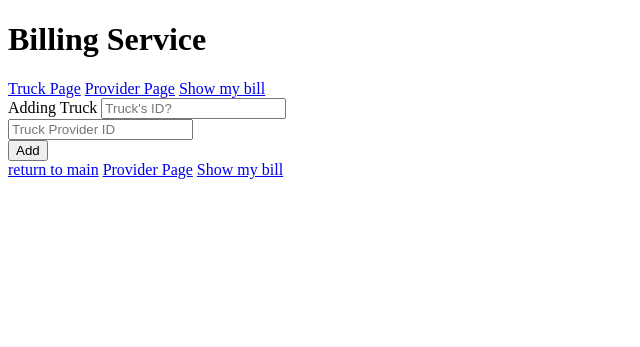
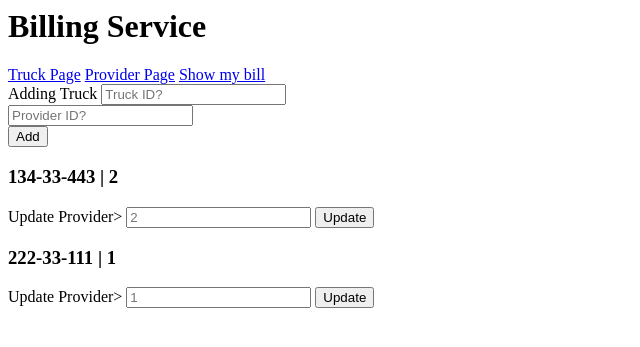
Before and after one commit to DevOpsWeek/GanShmuel, a Flask app: page /trucks in a window 1280 px wide. Shown: the top 347 px of the page, without its empty margins (0-640 px from the left). Run offline with Flask 2, Linux system fonts and the light colour scheme; data comes from the database, SQL or seed files in the repository.

Commit message:
second push

```diff
--- a/app/app.py
+++ b/app/app.py
@@ -46,10 +46,10 @@ def getHealth():
 
 @app.route('/addTrucks', methods=['POST'])
 def postTrucks():
-   truckid=request.form.get("Truck ID")
-   provid=request.form.get("Provider ID")
+   truckid=request.form.get("truck_id")
+   provid=request.form.get("prov_id")
    val=(truckid,provid)
-   post_truck="INSERT into Trucks (id,provider_id) VALUES(%s,%d)"
+   post_truck="INSERT into Trucks (id,provider_id) VALUES(%s,%s)"
    cursor.execute(post_truck,val)
    cnx.commit()
    return redirect(url_for("getTrucks"))
@@ -59,17 +59,18 @@ def postTrucks():
 def getTrucks():
     cursor.execute('SElECT * FROM Trucks')
     results = cursor.fetchall()
-    return render_template("trucks.html",trucks=results)
+    return render_template("trucks.html",truck_list=results)
 
-@app.route('/updateTrucks/<string:id>', methods=['PUT'])
+@app.route('/updateTrucks/<string:id>')
 def putTrucks(id):
-    provid=request.form['New Provider ID']
     truckid=id
+    provid=request.form["new_prov_id"]
     val=(provid,truckid)
-    put_truck="UPDATE Trucks SET provider_id = %s WHERE id = %s"
-    cursor.execute(put_truck,val)
-    cnx.commit()
-    return redirect(url_for("getTrucks"))
+    put_trucks="UPDATE Trucks SET provider_id =%s WHERE id=%s"
+    cursor.execute(put_trucks,val)
+    return
+
+
 
 
 
--- a/app/requirements.txt
+++ b/app/requirements.txt
@@ -1,2 +1,3 @@
 Flask
 mysql-connector
+mysql-connector-python
--- a/app/templates/base.html
+++ b/app/templates/base.html
@@ -1,4 +1,4 @@
-<!doctype html>
+<doctype html>
 <html lang="en">
 <head>
     <title>Billing app</title>
--- a/app/templates/trucks.html
+++ b/app/templates/trucks.html
@@ -4,31 +4,20 @@
 {% endblock %}
 
 {% block body %}
+    <div class="box">
+        <form action="/add" method="post">
+            <label for="title">Adding Truck</label>
+            <input type="text" name="truck_id" placeholder="Truck ID?"><br>
+            <input type="number" name="prov_id" placeholder="Provider ID?"><br>
+            <button type="submit">Add</button>
+        </form>
+        {% for truck in truck_list %}
+            <h3>{{ truck[0] }} | {{ truck[1] }}</h3>
+            <form action="update/{{truck[0]}}" method="post">
+            <label for=title>Update Provider></label>
+            <input type="number" name="new_prov_id" placeholder="{{truck[1]}}"<br>
+            <button type="submit">Update</button>
 
-<div class="box">
-        <form action="/addTrucks" method = "post">
-                 <label for="title">Adding Truck</label>
-                        <input type="text" name="Truck_ID" placeholder="Truck's ID?"><br>
-                        <input type="number" name="Provider_ID" placeholder="Truck Provider ID"><br>
-                                 <button type="submit">Add</button>
-        </form>
-
-        {% for truck in truck_list %}
-                <h3>Truck_ID:{{truck[0]}}|Provider_ID:{{truck[1]}}</h3>
-                <form action="/update/{{trunk[0]}}" method="post">
-                        <lablel for="New_Provider_ID">Update Provider ID</label>
-                        <input type="number" name="New_Provider_ID" placeholder="Update Provider?"><br>
-                        <button type="sumbit">Update</button>
-                </form>
         {% endfor %}
-
-
-
-        <a href="/">return to main</a>
-        <a href="/providers">Provider Page</a>
-        <a href="/bill">Show my bill</a>
-</div>
-
+    </div>
 {% endblock %}
-</body>
-</html>
```
